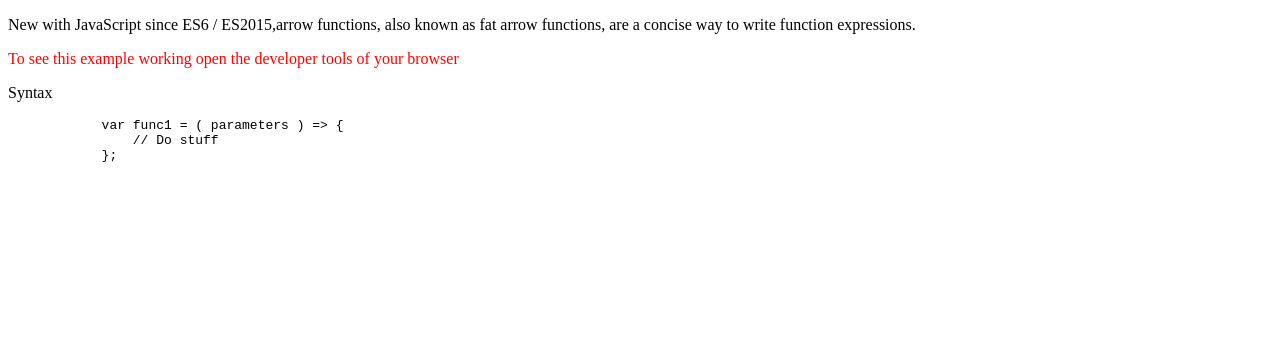
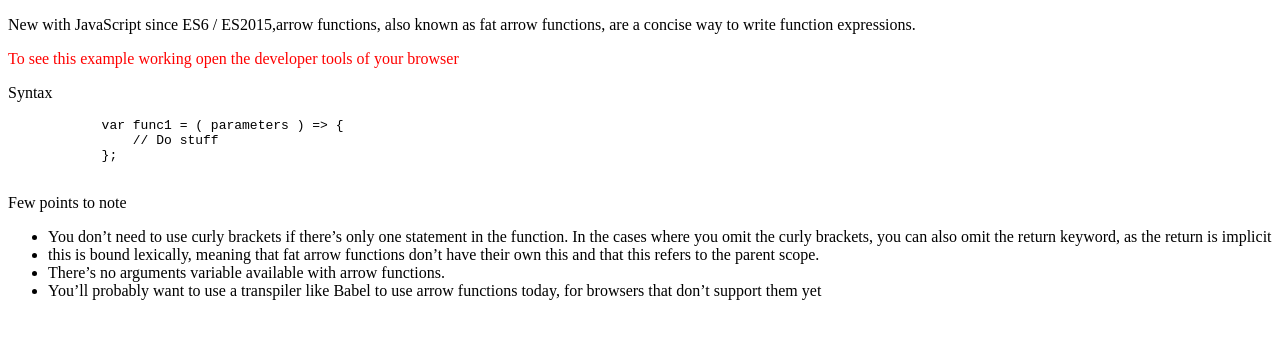
Before and after one commit to gozbert/JS_learning, a plain HTML site: page arrow_function/index.html in a window 1280 px wide. Drawn offline with Linux system fonts and the light colour scheme.

Commit message:
arrow function notes

```diff
--- a/arrow_function/index.html
+++ b/arrow_function/index.html
@@ -27,6 +27,17 @@
                 // Do stuff
             };
         </pre>
+
+        <p>
+            Few points to note
+            <ul>
+                <li>You don’t need to use curly brackets if there’s only one statement in the function. In the cases where you omit the curly brackets, you can also omit the return keyword, as the return is implicit</li>
+                <li>this is bound lexically, meaning that fat arrow functions don’t have their own this and that this refers to the parent scope.</li>
+                <li>There’s no arguments variable available with arrow functions.</li>
+
+                <li>You’ll probably want to use a transpiler like Babel to use arrow functions today, for browsers that don’t support them yet</li>
+            </ul>
+        </p>
     </p>
 
 
```
